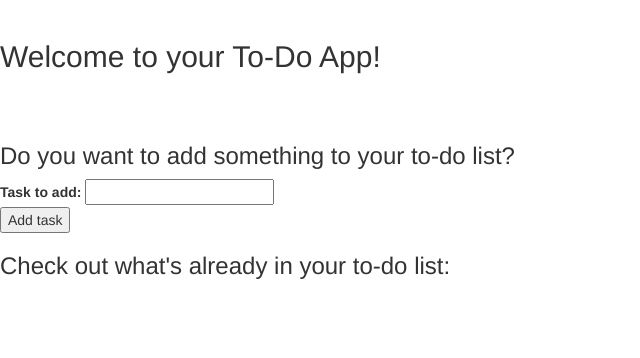
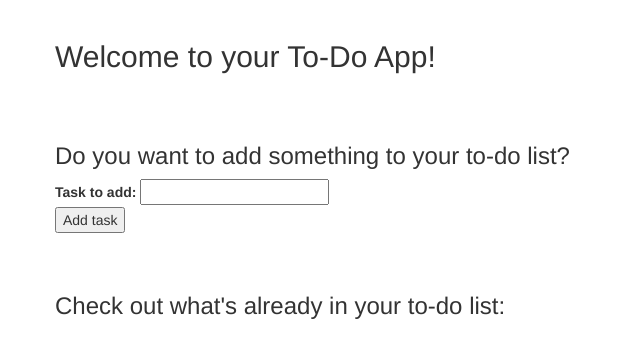
Before and after one commit to mark-torres10/todo_list_app, a Django app: page / in a window 1280 px wide. Shown: the part 82-440 px from the top of the page, without its empty margins (0-640 px from the left). Run offline with Django 3.2, Linux system fonts and the light colour scheme; data that the repository does not hold is empty; some libraries are stand-ins or nearby versions.

Commit message:
edit homepage

```diff
--- a/todo_list/task/templates/homepage.html
+++ b/todo_list/task/templates/homepage.html
@@ -1,10 +1,18 @@
 {% extends "base.html" %}
 
 {% block content %}
+
+<div class="container">
+  <div class="row">
     <h2> Welcome to your To-Do App! </h2>
+  </div>
+</div>
+
 <br />
 <br />
 
+<div class="container">
+  <div class="row">
     <h3> Do you want to add something to your to-do list? </h3>
 
     <form>
@@ -13,7 +21,14 @@
       <br />
       <input type="submit" value = "Add task" />
     </form>
+  </div>
+</div>
 
+<br />
+<br />
+
+<div class="container">
+  <div class="row">
     <h3> Check out what's already in your to-do list: </h3>
 
     {% for task in task_list %}
@@ -21,5 +36,8 @@
         Task {{task.id}} : {{task.text}}
       </p>
     {% endfor %}
+  </div>
+</div>
+
 
 {% endblock %}
```
Lines whose indentation alone changed are shown as unchanged.
